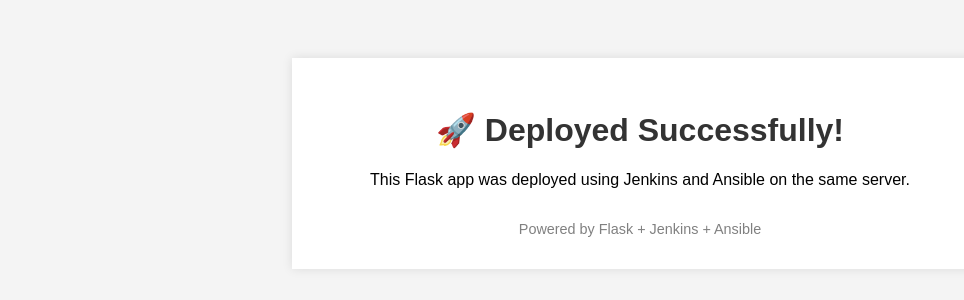
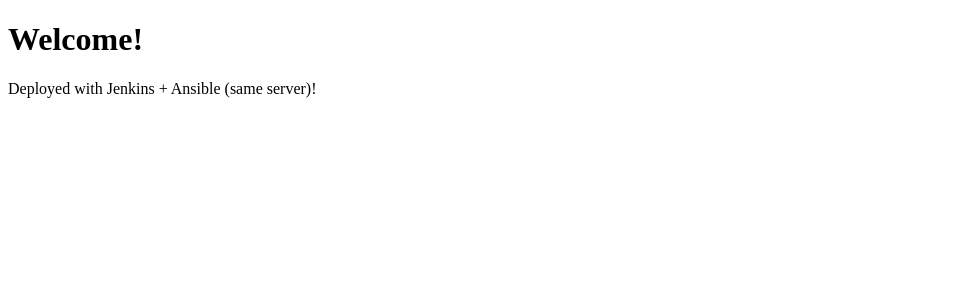
Before and after one commit to khade2002/Jenkins-Ansible, a Flask app: page / in a window 1280 px wide. Shown: the top 300 px of the page, without its empty margins (0-964 px from the left). Run offline with Flask 3, Linux system fonts and the light colour scheme.

Commit message:
Add HTML template for Flask

```diff
--- a/app.py
+++ b/app.py
@@ -1,5 +1,4 @@
 from flask import Flask, render_template
-import os
 
 app = Flask(__name__, template_folder="/home/ubuntu/templates")
 
--- a/templates/index.html
+++ b/templates/index.html
@@ -1,37 +1,11 @@
 <!DOCTYPE html>
 <html lang="en">
 <head>
-    <meta charset="UTF-8">
-    <title>Jenkins + Ansible Flask App</title>
-    <style>
-        body {
-            font-family: Arial, sans-serif;
-            text-align: center;
-            padding-top: 50px;
-            background-color: #f4f4f4;
-        }
-        h1 {
-            color: #333;
-        }
-        .container {
-            background: white;
-            padding: 2rem;
-            margin: auto;
-            width: 50%;
-            box-shadow: 0 0 10px rgba(0,0,0,0.1);
-        }
-        footer {
-            margin-top: 2rem;
-            color: gray;
-            font-size: 0.9rem;
-        }
-    </style>
+    <meta charset="UTF-8" />
+    <title>Flask App Deployed via Jenkins + Ansible</title>
 </head>
 <body>
-    <div class="container">
-        <h1>🚀 Deployed Successfully!</h1>
-        <p>This Flask app was deployed using Jenkins and Ansible on the same server.</p>
-        <footer>Powered by Flask + Jenkins + Ansible</footer>
-    </div>
+    <h1>Welcome!</h1>
+    <p>Deployed with Jenkins + Ansible (same server)!</p>
 </body>
 </html>
```
Also changed, not shown: deploy.yml (+27 -7 lines).
